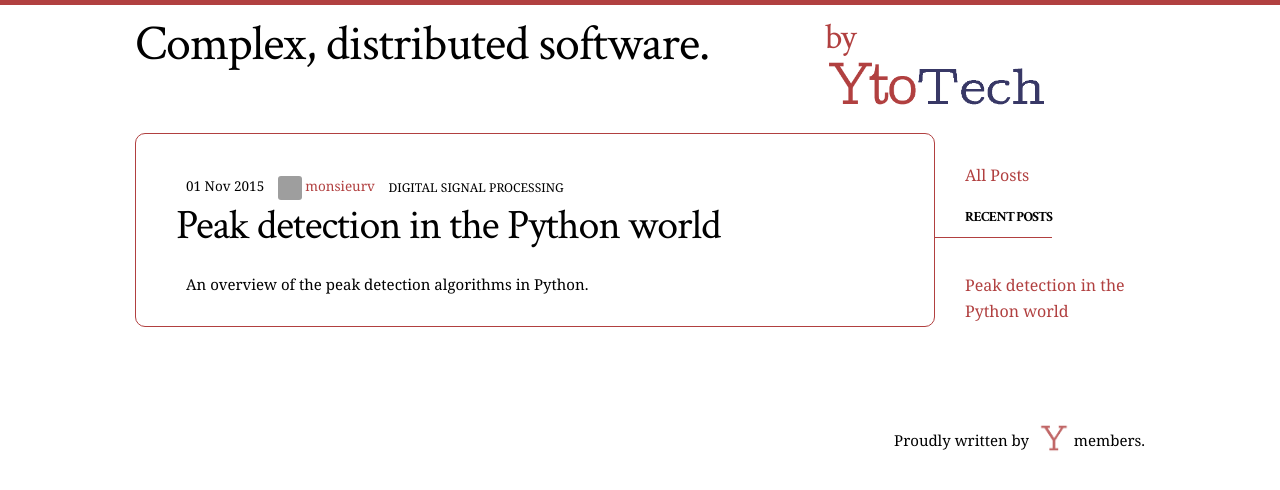
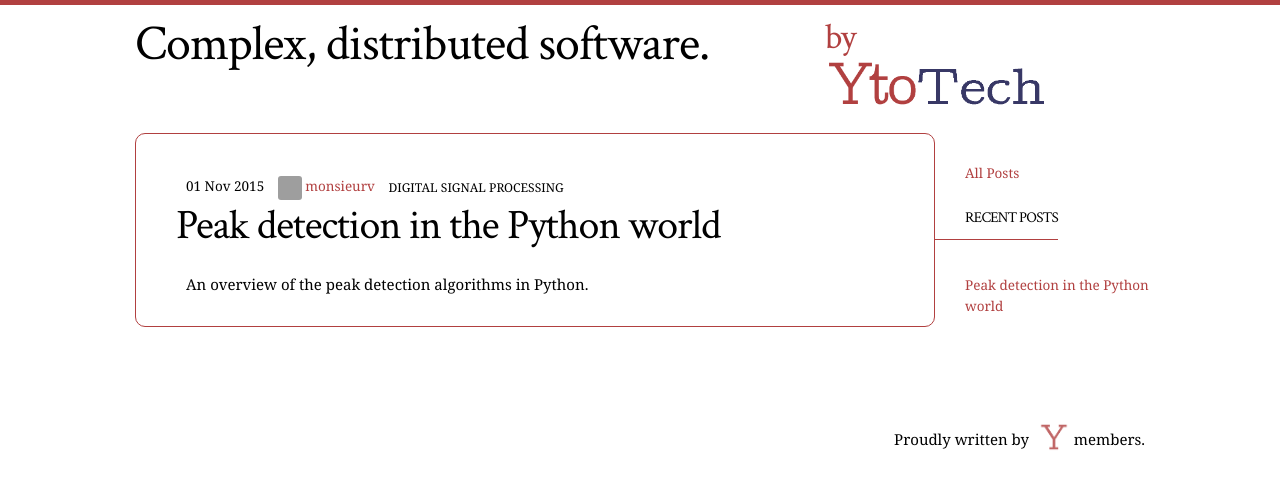
Before and after one commit to MonsieurV/monsieurv.github.io, a Jekyll site: the page built from index.html, in a window 1280 px wide. Shown: the top 490 px of the page. Built offline with Jekyll 4.4.1, drawn with Linux system fonts in a browser that asks for light colours; some web fonts are replaced; grey boxes are pictures that could not be loaded.

Commit message:
Make the design as ligth as possible

```diff
--- a/_posts/2015-11-01-findpeaks-in-python.markdown
+++ b/_posts/2015-11-01-findpeaks-in-python.markdown
@@ -33,7 +33,7 @@ The second is published on a [jupyter notebook][] and is written by Marcos Duart
 
 ![Plot of Marcos Duarte detect_peaks](https://raw.githubusercontent.com/MonsieurV/py-findpeaks/master/images/detect_peaks.png)
 
-To avoid others the same roaming I've put on GitHub [an overview][overview_github] of these findings. If you got another open-source alternatives, let me know so we update the list.
+To avoid others the same roaming I've put on GitHub [an overview][overview_github] of these findings. Let me know if you got another open-source alternatives so we update the list.
 
 [Equisense]: http://www.equisense.com
 [findpeaks_ref]: http://fr.mathworks.com/help/signal/ref/findpeaks.html
--- a/_sass/_style.scss
+++ b/_sass/_style.scss
@@ -147,8 +147,7 @@ aside {
 
   h4 {
     text-transform: uppercase;
-    font-size: 14px;
-    font-weight: 700;
+    font-size: 1em;
     padding: 0 0 10px 30px;
     margin-left: -30px;
     display: inline-block;
@@ -163,15 +162,16 @@ aside {
 
   li {
     list-style-type: none;
+    padding-bottom: 5px;
+    font-size: 0.9em;
 
     a {
-      font-size: 16px;
       position: relative
     }
 
     &.current a:before {
       content: "";
-      border-color: transparent transparent transparent #444;
+      border-color: transparent transparent transparent $red-yto;
       border-style: solid;
       border-width: 10px;
       width: 0;
```
